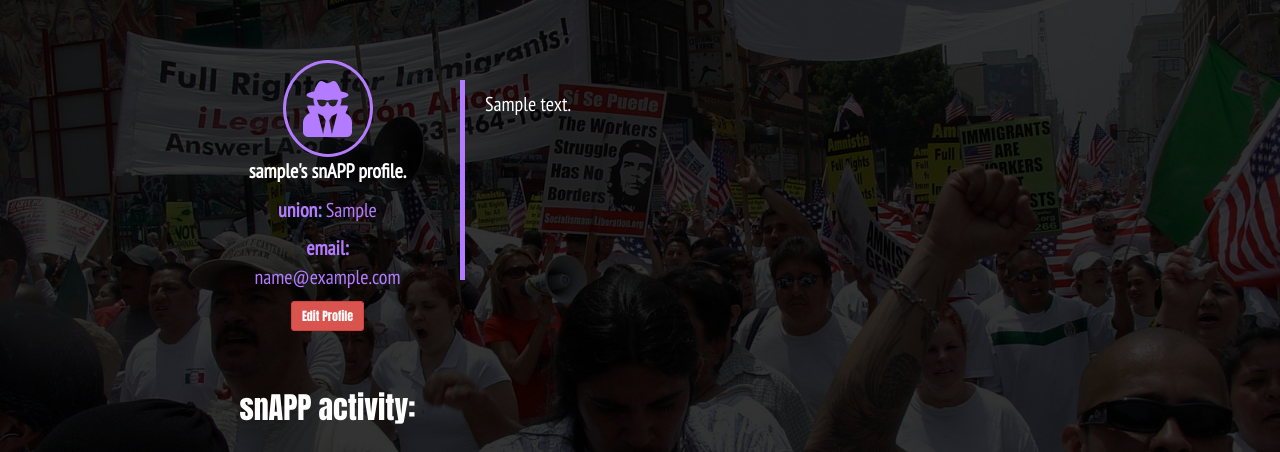
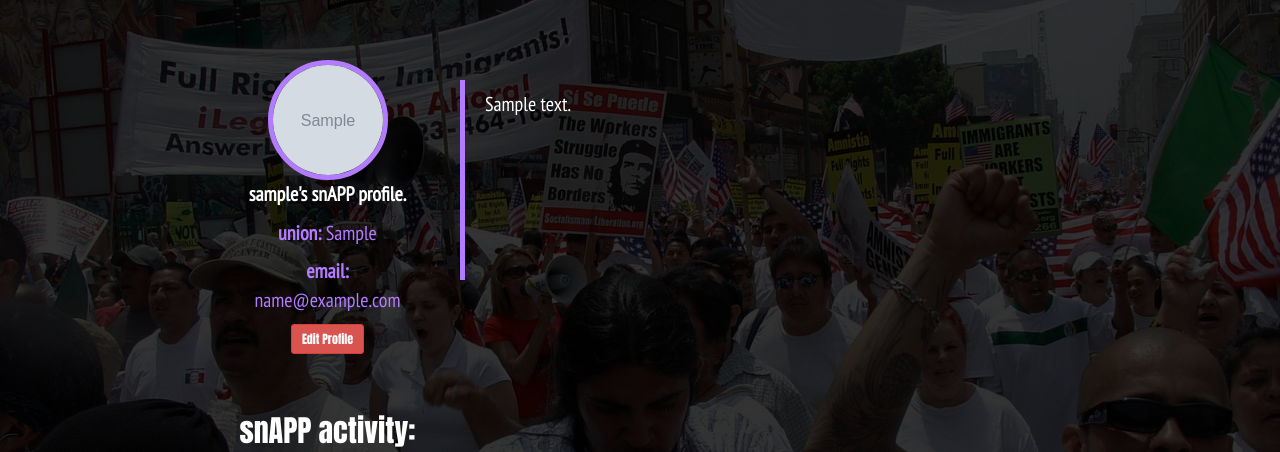
Before and after one commit to Deasun/snAPP, a Django app: page /accounts/profile/ in a window 1280 px wide. Shown: the part 182-634 px from the top of the page. Run offline with Django 3.2, Linux system fonts and the light colour scheme; a user stored in the database is signed in; tables that the repository leaves empty hold one stand-in row (values such as "Sample post"); grey boxes marked "Sample" are stand-in pictures; some libraries are stand-ins or nearby versions.

Commit message:
fixed profile image not rednering

```diff
--- a/accounts/templates/profile.html
+++ b/accounts/templates/profile.html
@@ -7,8 +7,11 @@
 <div class="row list-head visible-xs">
 
     <div class="col-xs-12">
-        <!--<img class="profile-pic" src='{{MEDIA_URL}}{{ user.profile.image }}'> -->
+        {% if user.profile.image is None %}
         <i class="fas fa-user-secret fa-4x profile user"></i>
+        {% else %}
+        <img class="profile-pic" src='{{MEDIA_URL}}{{ user.profile.image }}'>
+        {% endif %}
     </div>
     <div class "col-xs-12">
         <p><strong>{{ user.username }}'s snAPP profile.</strong></p><br>
@@ -100,7 +103,11 @@
 <!--Views sm, md and lg-->
 <div class="row list-head hidden-xs">
     <div class="col-md-2 col-md-offset-2 col-sm-3 col-sm-offset-1">
+        {% if user.profile.image is None %}
         <i class="fas fa-user-secret fa-4x profile user"></i>
+        {% else %}
+        <img class="profile-pic" src='{{MEDIA_URL}}{{ user.profile.image }}'>
+        {% endif %}
         <p><strong>{{ user.username }}'s snAPP profile.</strong></p>
         <p class="user"><strong>union:</strong> {{ user.profile.trade_union }}</p>
         <p class="user"><strong>email:</strong> {{ user.email }}</p>
--- a/static/css/_globals.scss
+++ b/static/css/_globals.scss
@@ -213,4 +213,6 @@ blockquote {
 .profile-pic {
     border: .5rem solid $violet;
     border-radius: 50%;
+    height: 12rem;
+    width: 12rem;
 }
--- a/static/css/custom.css
+++ b/static/css/custom.css
@@ -205,7 +205,9 @@ blockquote {
 
 .profile-pic {
   border: 0.5rem solid #b37bff;
-  border-radius: 50%; }
+  border-radius: 50%;
+  height: 12rem;
+  width: 12rem; }
 
 .nav-link {
   margin-right: 4rem; }
```
Also changed, not shown: 1 other file.
